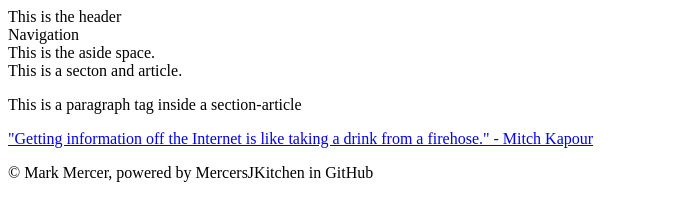
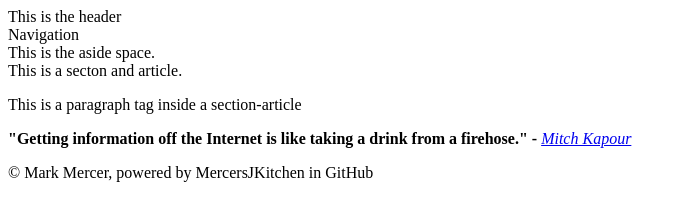
Before and after one commit to MercersKitchen/Sandbox_LearningHTML.github.io, a plain HTML site: page childPages/childTemplate.html in a window 1280 px wide. Shown: the whole page, without its empty margins (0-684 px from the left). Drawn offline with Linux system fonts and the light colour scheme.

Commit message:
Update childTemplate.html

```diff
--- a/childPages/childTemplate.html
+++ b/childPages/childTemplate.html
@@ -36,7 +36,11 @@
 </body>
 
 <footer>
-    <a href="https://www.brainyquote.com/quotes/mitch_kapor_163583">"Getting information off the Internet is like taking a drink from a firehose." - Mitch Kapour</a>
+    <blockquote cite="https://www.brainyquote.com/quotes/mitch_kapor_163583">
+        <!-- Date Accessed 20220706 -->
+    </blockquote>
+    <strong>"Getting information off the Internet is like taking a drink from a firehose." - </strong>
+    <em><a href="https://www.brainyquote.com/quotes/mitch_kapor_163583" target="_blank">Mitch Kapour</a></em>
     <p>&copy Mark Mercer, powered by MercersJKitchen in GitHub</p>
 </footer>
 
```
